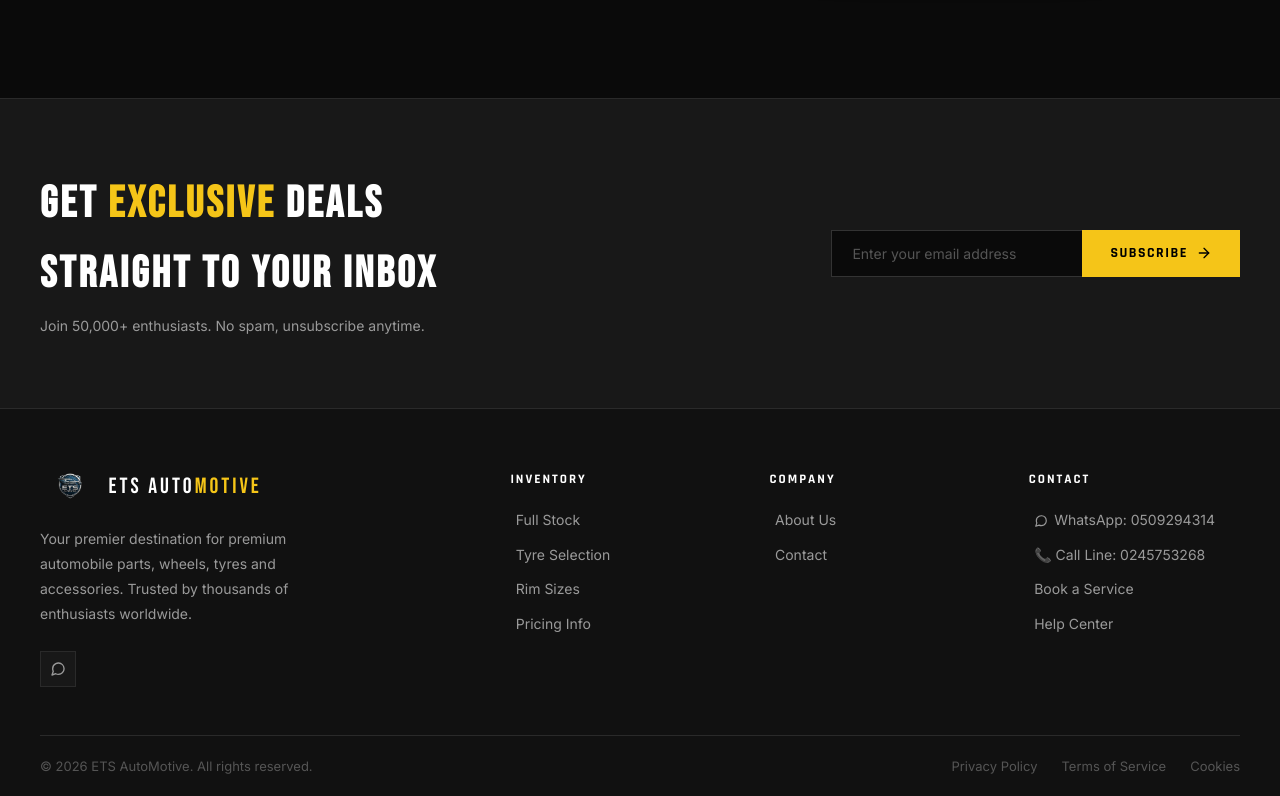
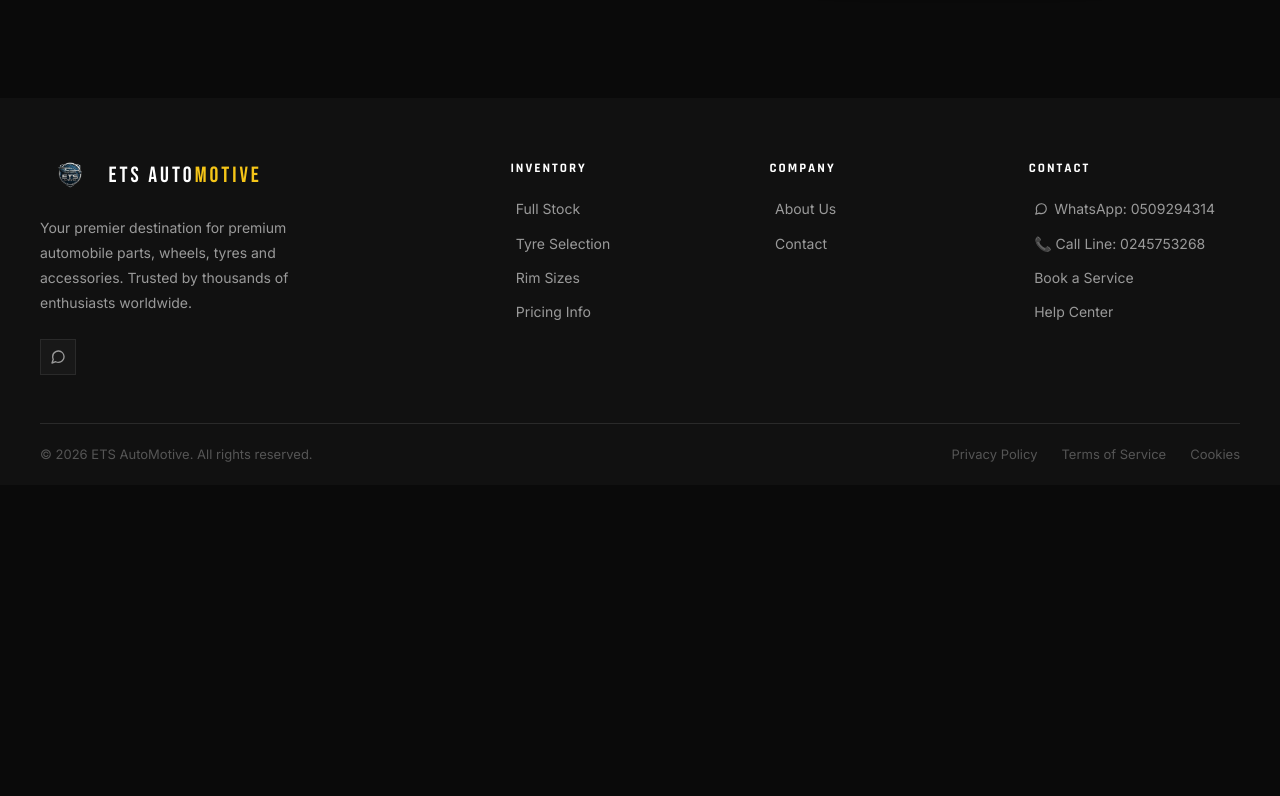
Before and after one commit to GideonWill/EST-AUTOMOBILE, a React (Vite) app: page / in a window 1280 px wide. Shown: the part 3404-4200 px from the top of the page. After the commit the page ends 3889 px from the top, so only its background shows below. Built offline with nearby package versions, Linux system fonts and the light colour scheme.

Commit message:
feat: implement Home page with SEO, Hero, and statistics section

```diff
--- a/src/pages/Home.jsx
+++ b/src/pages/Home.jsx
@@ -3,8 +3,6 @@
 import Quality from '../components/Quality'
 import ExploreParts from '../components/ExploreParts'
 import FeaturedProduct from '../components/FeaturedProduct'
-import NewsletterCTA from '../components/NewsletterCTA'
-
 export default function Home() {
   return (
     <main>
@@ -38,7 +36,6 @@
       <Quality />
       <ExploreParts />
       <FeaturedProduct />
-      <NewsletterCTA />
     </main>
   )
 }
```
